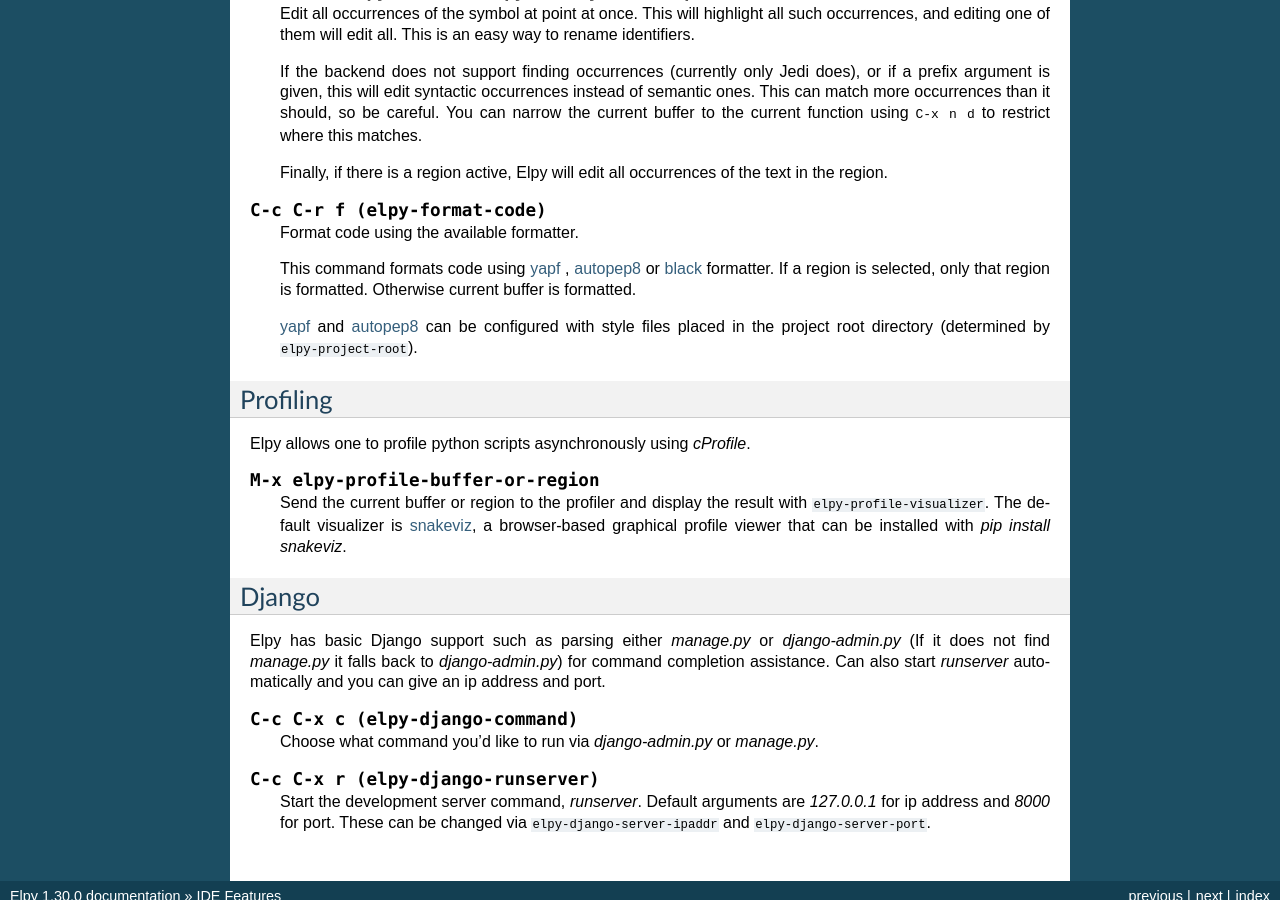
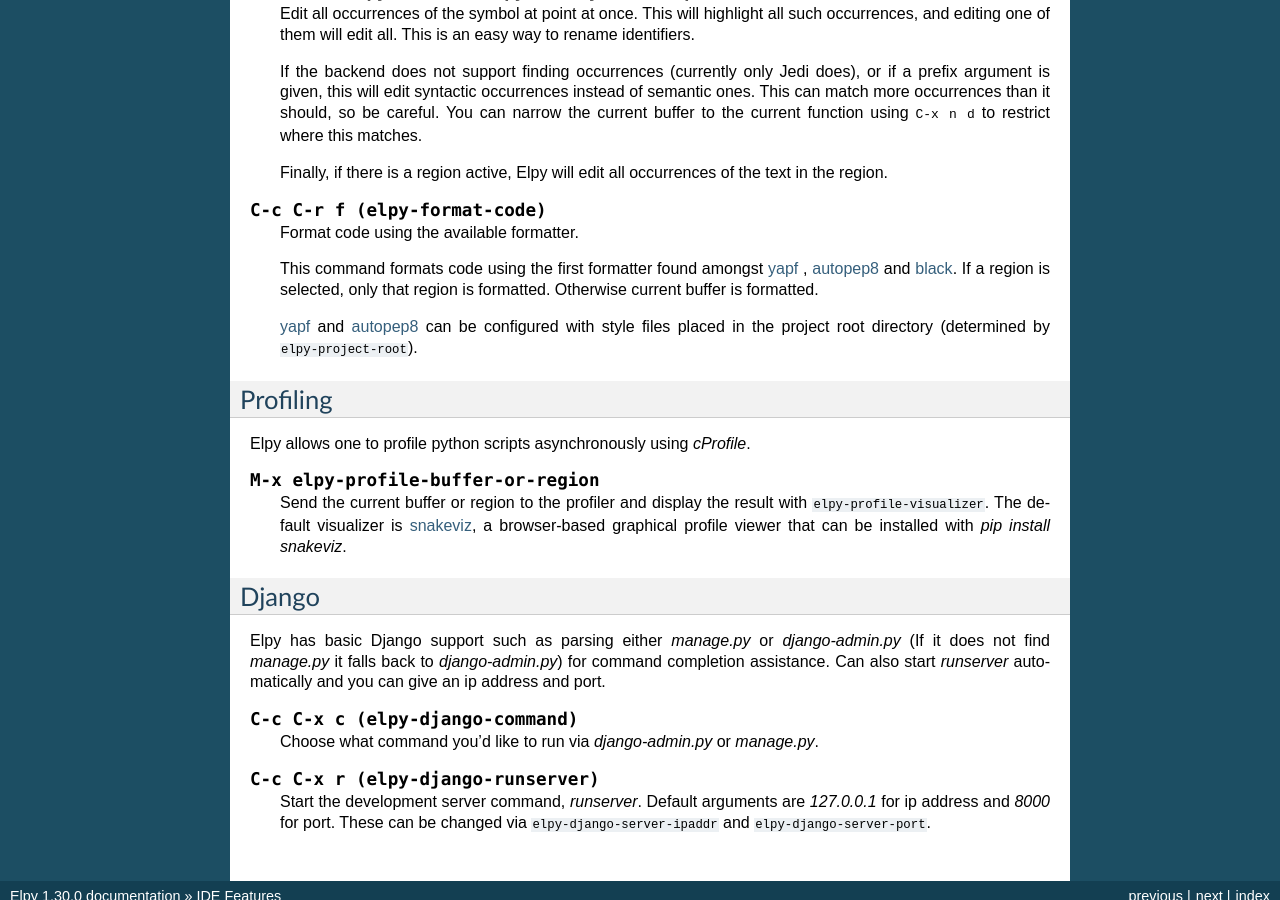
Before and after one commit to jorgenschaefer/elpy, a Sphinx documentation site: the page built from docs/ide.rst, in a window 1280 px wide and 900 px high, scrolled down 9121 px. Built offline with Sphinx 7.4.7, drawn with Linux system fonts in a browser that asks for light colours.

Commit message:
Documentation update

```diff
--- a/docs/ide.rst
+++ b/docs/ide.rst
@@ -700,8 +700,9 @@
 
    Format code using the available formatter.
 
-   This command formats code using `yapf`_ , `autopep8`_ or `black`_
-   formatter. If a region is selected, only that region is formatted.
+   This command formats code using the first formatter found amongst
+   `yapf`_ , `autopep8`_ and `black`_.
+   If a region is selected, only that region is formatted.
    Otherwise current buffer is formatted.
 
    `yapf`_ and `autopep8`_ can be configured with style files placed in
```
